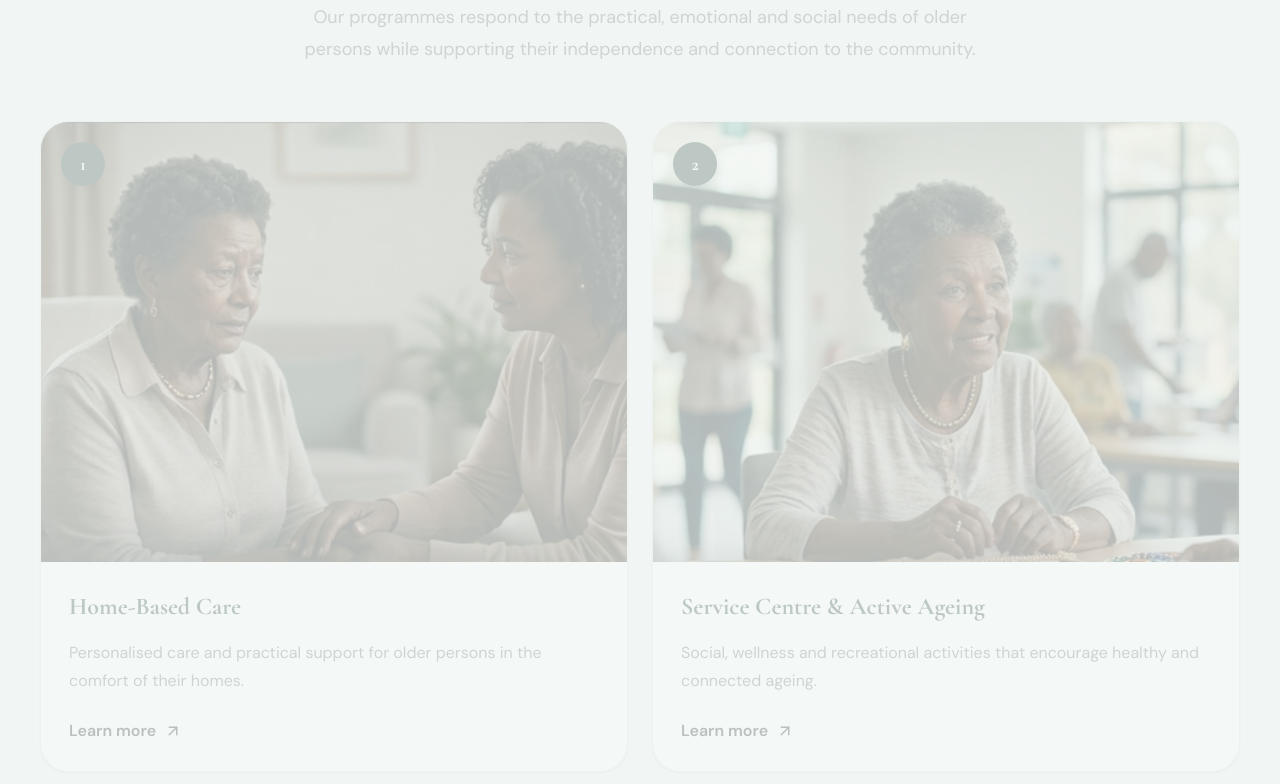
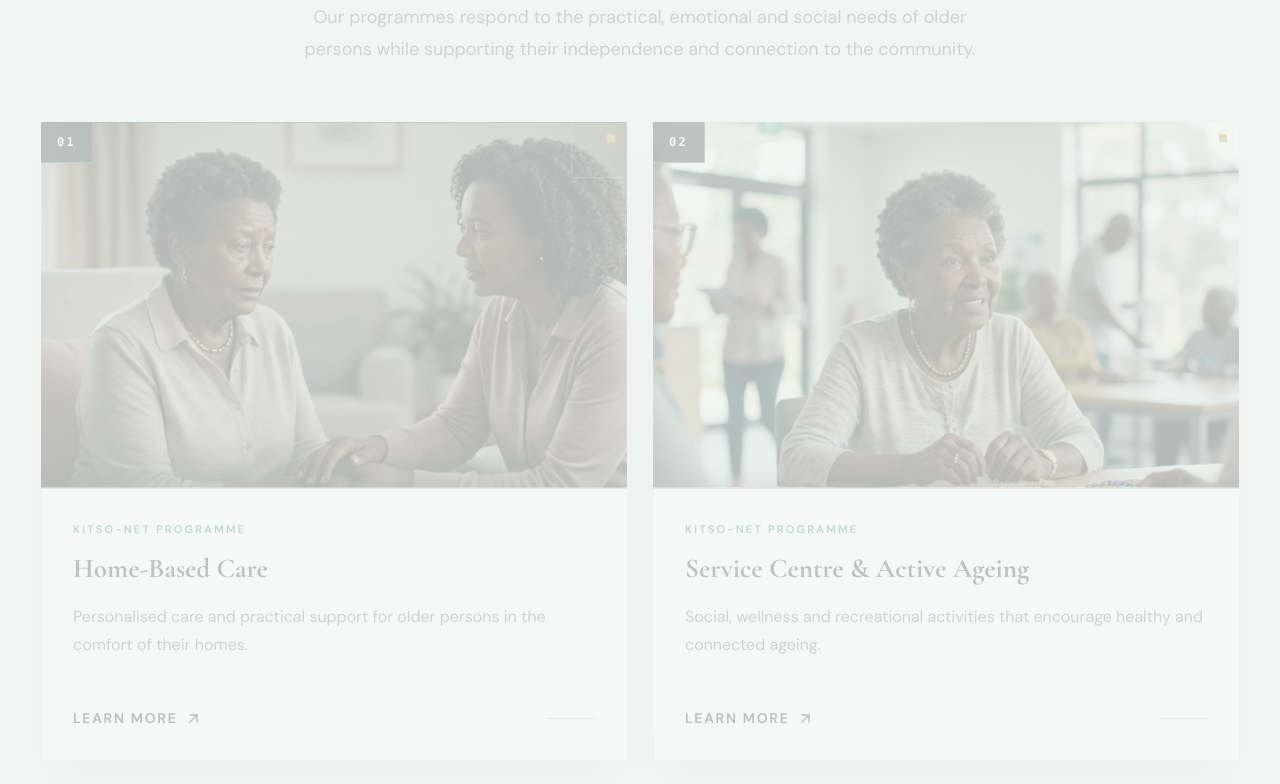
Before and after one commit to Tee-star-black/kitsonet, a React (Vite) app: page / in a window 1280 px wide. Shown: the part 2280-3064 px from the top of the page. Built offline with nearby package versions, Linux system fonts and the light colour scheme; no server answers.

Commit message:
Redesign programme cards with sleek modern tech styling

```diff
--- a/src/components/ProgrammeCard.tsx
+++ b/src/components/ProgrammeCard.tsx
@@ -8,39 +8,55 @@ interface ProgrammeCardProps {
 
 function ProgrammeCard({ programme, index }: ProgrammeCardProps) {
   return (
-    <article className="group overflow-hidden rounded-[1.75rem] border border-primary-100 bg-white shadow-sm transition duration-300 hover:-translate-y-1 hover:shadow-xl">
-      <div className="relative overflow-hidden">
+    <article className="group relative overflow-hidden border border-primary-100/80 bg-white/90 shadow-[0_18px_50px_rgba(15,23,42,0.08)] backdrop-blur-sm transition duration-500 hover:-translate-y-1 hover:border-primary-300 hover:shadow-[0_24px_70px_rgba(15,23,42,0.14)]">
+      <div className="relative overflow-hidden border-b border-primary-100/80 bg-primary-950">
         <img
           src={programme.image}
           alt={programme.imageAlt}
-          className="aspect-[4/3] w-full object-cover transition duration-500 group-hover:scale-105"
+          className="aspect-[16/10] w-full object-cover transition duration-700 group-hover:scale-[1.035] group-hover:opacity-95"
         />
 
-        <div className="absolute left-5 top-5 flex h-11 w-11 items-center justify-center rounded-full bg-primary-800 font-heading text-lg font-bold text-white shadow-lg">
-          {index + 1}
+        <div className="absolute inset-x-0 bottom-0 h-px bg-white/40" />
+
+        <div className="absolute left-0 top-0 border-b border-r border-white/25 bg-primary-950/90 px-4 py-3 font-mono text-xs font-semibold tracking-[0.18em] text-white backdrop-blur-md">
+          0{index + 1}
+        </div>
+
+        <div className="absolute right-0 top-0 h-14 w-14 border-b border-l border-white/20">
+          <span className="absolute right-3 top-3 h-2 w-2 bg-accent-400 shadow-[0_0_18px_rgba(251,191,36,0.9)]" />
         </div>
       </div>
 
-      <div className="p-6 sm:p-7">
-        <h3 className="font-heading text-2xl font-bold leading-snug text-primary-800">
+      <div className="relative p-6 sm:p-8">
+        <div className="absolute left-0 top-0 h-full w-px bg-primary-100 transition duration-500 group-hover:bg-primary-300" />
+
+        <p className="mb-3 text-[11px] font-semibold uppercase tracking-[0.2em] text-primary-500">
+          Kitso-Net Programme
+        </p>
+
+        <h3 className="font-heading text-2xl font-bold leading-snug text-primary-900 sm:text-[1.7rem]">
           {programme.title}
         </h3>
 
-        <p className="mt-4 leading-7 text-muted">
+        <p className="mt-4 max-w-xl leading-7 text-muted">
           {programme.description}
         </p>
 
+        <div className="mt-7 flex items-center justify-between border-t border-primary-100 pt-5">
           <a
             href={programme.href}
-          className="mt-6 inline-flex items-center gap-2 font-semibold text-primary-700 transition hover:text-accent-700"
+            className="inline-flex items-center gap-2 text-sm font-semibold uppercase tracking-[0.12em] text-primary-700 transition duration-300 hover:text-primary-950"
           >
             Learn more
             <ArrowUpRight
-            size={18}
+              size={17}
               aria-hidden="true"
-            className="transition group-hover:translate-x-0.5 group-hover:-translate-y-0.5"
+              className="transition duration-300 group-hover:translate-x-0.5 group-hover:-translate-y-0.5"
             />
           </a>
+
+          <div className="h-px w-12 bg-primary-200 transition-all duration-500 group-hover:w-20 group-hover:bg-primary-500" />
+        </div>
       </div>
     </article>
   )
```
Lines whose indentation alone changed are shown as unchanged.
